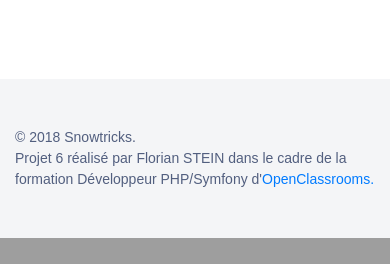
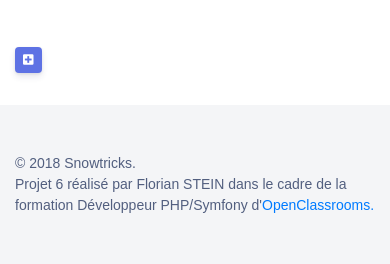
Before and after one commit to FloStn/P6, a Symfony app: template templates/tricks.html.twig in a window 390 px wide. Shown: the part 845-1109 px from the top of the page. Before the commit the page ends 1083 px from the top, so only its background shows below. Run offline with Twig, Linux system fonts and the light colour scheme; the template is opened without the code that fills it, so the values that code supplies are empty; some libraries are stand-ins or nearby versions.

Commit message:
Making new trick button.

```diff
--- a/templates/tricks.html.twig
+++ b/templates/tricks.html.twig
@@ -20,13 +20,17 @@
             </div>
         </div>
     </div>
-    <!-- scroll down-->
-        <div class="scrolldown">
-            <a href="#tricks"><i class="fas fa-chevron-down fa-2x"></i></a>
-        </div><!-- End off scroll down -->
+    <div class="scrolldown">
+        <a href="#tricks"><i class="fas fa-chevron-down fa-2x"></i></a>
+    </div>
 </section>
 <section class="mt-5">
     <div class="container">
+        <div class="row">
+            <div class="col-lg-12 col-md-12">
+                <a class="btn-sm btn-primary fas fa-plus-square" href={{ path('trick_add') }}></a>
+            </div>
+        </div>
         <div id="tricks" class="row">
             {% for trick in tricks %}
             <div class="col-lg-3 col-md-2 mb-3">
@@ -66,9 +70,9 @@
         </div>
     </div>
     {% if tricks|length >= 15 %}
-        <div class="scrollup">
-            <a href="#"><i class="fas fa-chevron-up fa-2x"></i></a>
-        </div>
+    <div class="scrollup">
+        <a href="#"><i class="fas fa-chevron-up fa-2x"></i></a>
+    </div>
     {% endif %}
 </section>
 {% endblock %}
```
